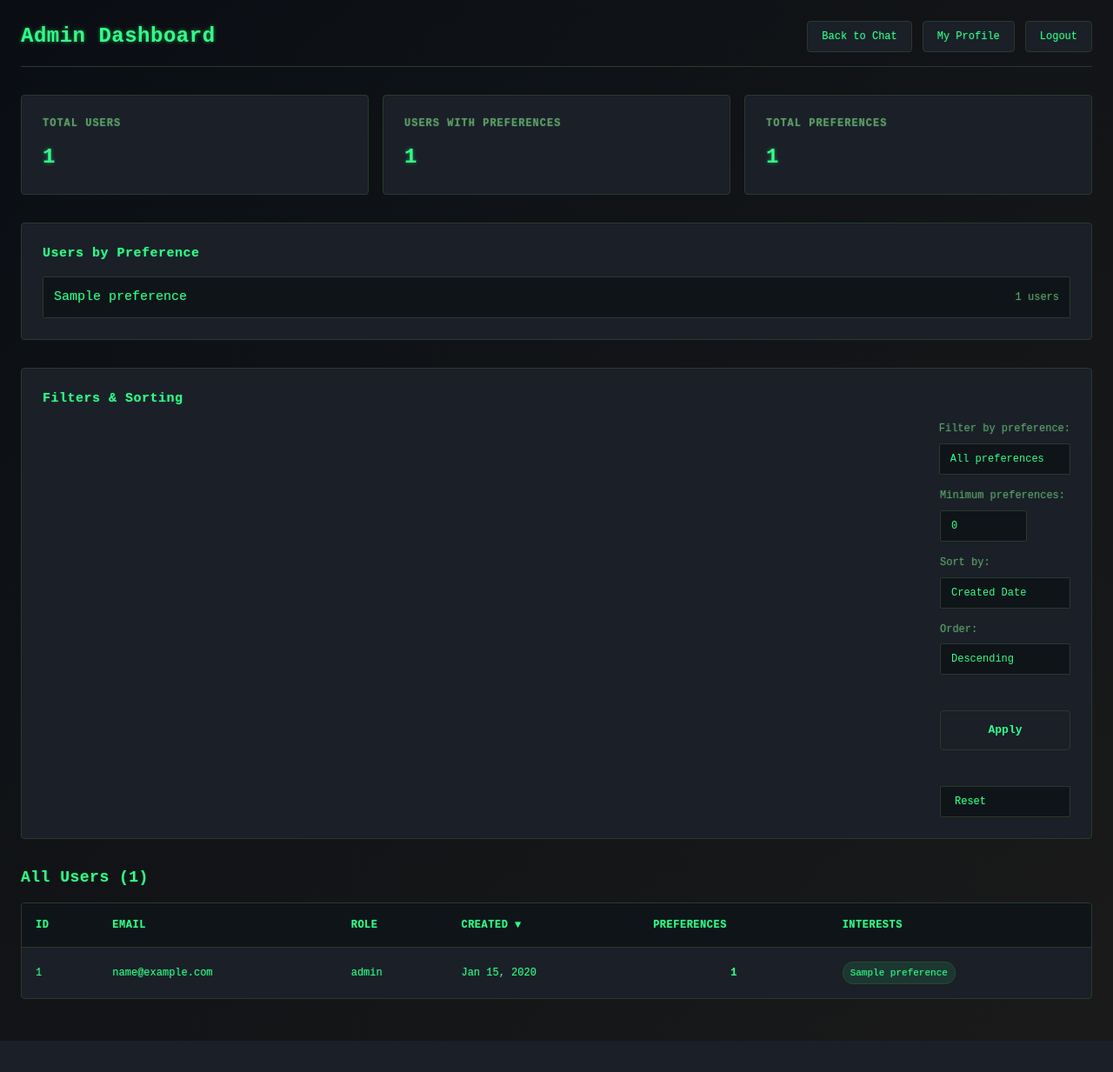
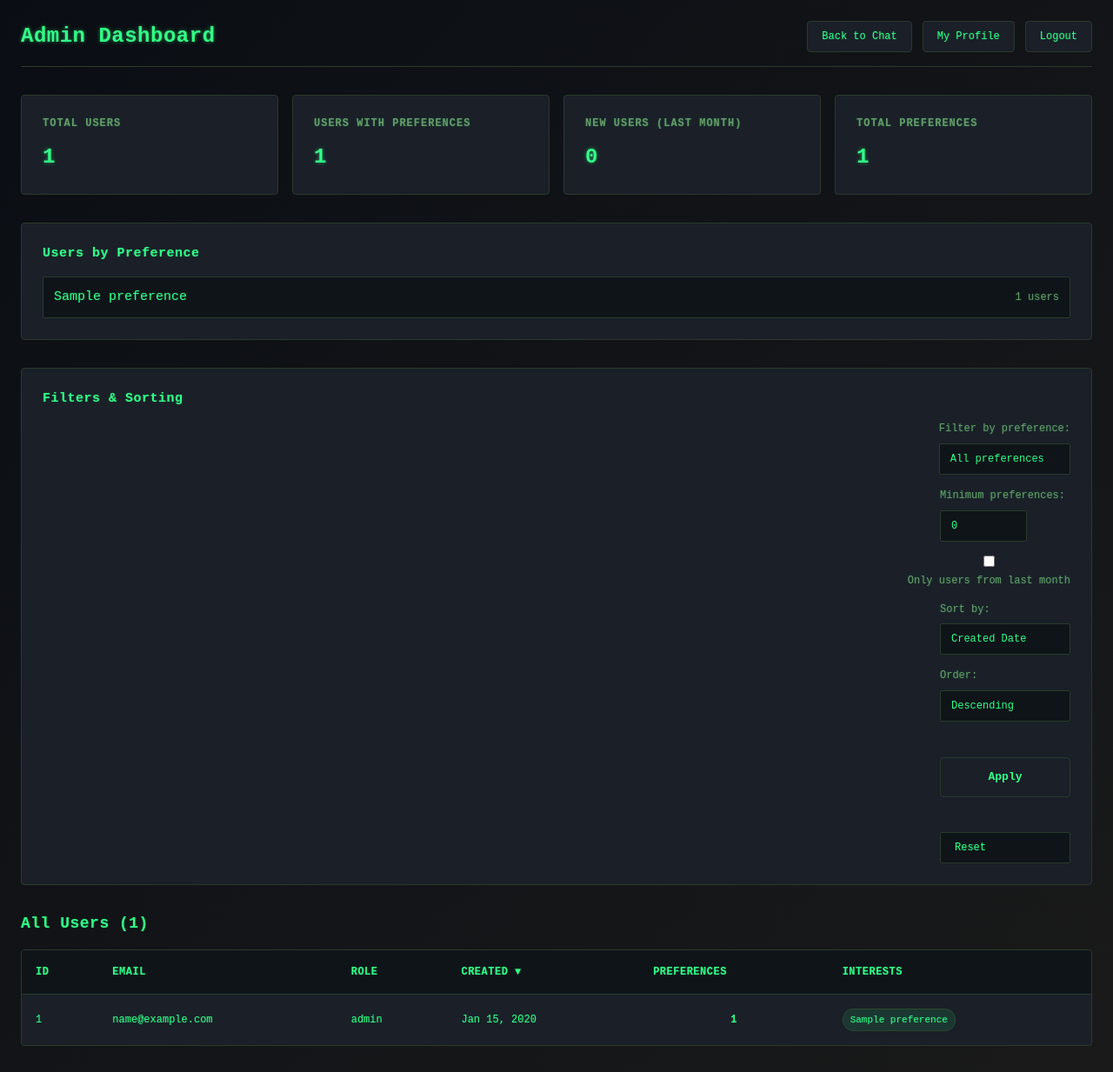
Before and after one commit to Kristiank02/PHP_Chatbot, a PHP site: page /admin/dashboard.php in a window 1280 px wide. Shown: the top 1233 px of the page at 87% size. Before the commit the page ends 1197 px from the top, so only its background shows below. Run offline with PHP 8.4, Linux system fonts and the light colour scheme; the visitor is signed in with stand-in values (Sample User, id 1); tables that the repository leaves empty or names only in its code hold one stand-in row (values such as "Sample post").

Commit message:
Added oppgave 4 for module 7

```diff
--- a/public/admin/dashboard.php
+++ b/public/admin/dashboard.php
@@ -14,6 +14,7 @@ $sortBy = $_GET['sort'] ?? 'created_at';
 $sortOrder = $_GET['order'] ?? 'DESC';
 $filterPreference = $_GET['preference'] ?? '';
 $minPreferences = isset($_GET['min_prefs']) ? (int)$_GET['min_prefs'] : 0;
+$filterRecentUsers = isset($_GET['recent_only']) ? (bool)$_GET['recent_only'] : false;
 
 // Valider sorteringskolonner
 $allowedSortColumns = ['email', 'role', 'created_at', 'preference_count'];
@@ -39,18 +40,27 @@ $sql = '
 ';
 
 $params = [];
+$whereConditions = [];
 
-// Legg til filtrering hvis nødvendig
+// Legg til filtrering etter preferanse hvis nødvendig
 if ($filterPreference) {
-    $sql .= '
-        WHERE u.id IN (
+    $whereConditions[] = 'u.id IN (
             SELECT up2.user_id
             FROM user_preferences up2
             JOIN preferences p2 ON up2.preference_id = p2.id
             WHERE p2.name = ?
-        )
-    ';
+        )';
     $params[] = $filterPreference;
+}
+
+// Legg til filtrering for brukere registrert siste måned
+if ($filterRecentUsers) {
+    $whereConditions[] = 'u.created_at >= DATE_SUB(NOW(), INTERVAL 1 MONTH)';
+}
+
+// Kombiner WHERE-betingelser
+if (!empty($whereConditions)) {
+    $sql .= ' WHERE ' . implode(' AND ', $whereConditions);
 }
 
 $sql .= ' GROUP BY u.id, u.email, u.role, u.created_at';
@@ -82,6 +92,14 @@ $statsStmt = $pdo->query('
     ORDER BY user_count DESC, p.name
 ');
 $preferenceStats = $statsStmt->fetchAll(PDO::FETCH_ASSOC);
+
+// Hent antall brukere registrert siste måned
+$recentUsersStmt = $pdo->query('
+    SELECT COUNT(*) as recent_user_count
+    FROM users
+    WHERE created_at >= DATE_SUB(NOW(), INTERVAL 1 MONTH)
+');
+$recentUserCount = $recentUsersStmt->fetch(PDO::FETCH_ASSOC)['recent_user_count'];
 
 // Funksjon for å lage sorteringslenke
 function sortLink(string $column, string $currentSort, string $currentOrder, string $label): string {
@@ -133,6 +151,10 @@ $currentUser = auth::getCurrentUser();
                 </div>
             </div>
             <div class="stat-card">
+                <h4>New Users (Last Month)</h4>
+                <div class="stat-value"><?= $recentUserCount ?></div>
+            </div>
+            <div class="stat-card">
                 <h4>Total Preferences</h4>
                 <div class="stat-value"><?= count($allPreferences) ?></div>
             </div>
@@ -170,6 +192,14 @@ $currentUser = auth::getCurrentUser();
                     <label for="min_prefs">Minimum preferences:</label>
                     <input type="number" name="min_prefs" id="min_prefs" min="0" max="20"
                            value="<?= $minPreferences ?>" style="width: 100px;">
+                </div>
+
+                <div class="filter-group">
+                    <label for="recent_only">
+                        <input type="checkbox" name="recent_only" id="recent_only" value="1"
+                               <?= $filterRecentUsers ? 'checked' : '' ?>>
+                        Only users from last month
+                    </label>
                 </div>
 
                 <div class="filter-group">
```
